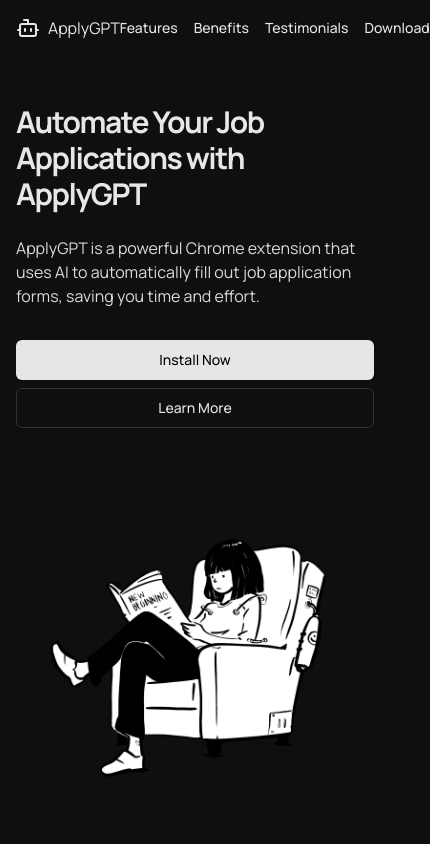
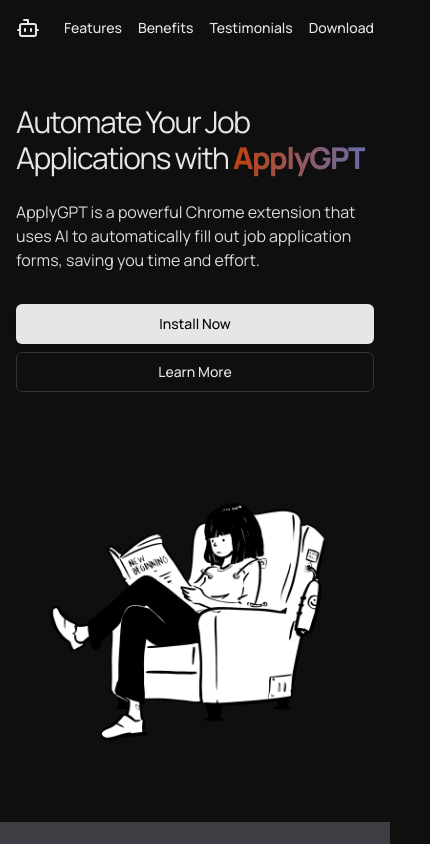
Before and after one commit to VishnuVardhanBR/applygpt-website, a Next.js app: page / in a window 390 px wide. Shown: the top 844 px of the page, 430 px wide, since content can reach past the window. Built offline with nearby package versions, Linux system fonts and the light colour scheme.

Commit message:
Gradient text

```diff
--- a/app/globals.css
+++ b/app/globals.css
@@ -39,4 +39,21 @@
   h1, h2, h3, h4, h5, h6 {
     @apply font-heading;
   }
+}.animate-gradient {
+  background-size: 300%;
+  -webkit-animation: animatedgradient 6s ease infinite alternate;
+  -moz-animation: animatedgradient 6s ease infinite alternate;
+  animation: animatedgradient 6s ease infinite alternate;
 }
+
+@keyframes animatedgradient {
+  0% {
+    background-position: 0% 50%;
+  }
+  50% {
+    background-position: 100% 50%;
+  }
+  100% {
+    background-position: 0% 50%;
+  }
+}
--- a/components/main.jsx
+++ b/components/main.jsx
@@ -9,7 +9,7 @@ export function Main() {
       <header className="px-4 lg:px-6 h-14 flex items-center">
         <Link href="#" className="flex items-center justify-center" prefetch={false}>
           <BotIcon className="h-6 w-6" />
-          <span className="pl-2">ApplyGPT</span>
+          <span className="pl-2 lg:block hidden">ApplyGPT</span>
         </Link>
         <nav className="ml-auto flex gap-4 sm:gap-6">
           <Link href="#features" className="text-sm font-medium hover:underline underline-offset-4" prefetch={false}>
@@ -32,8 +32,8 @@ export function Main() {
             <div className="grid gap-6 lg:grid-cols-[1fr_400px] lg:gap-12 xl:grid-cols-[1fr_600px]">
               <div className="flex flex-col justify-center space-y-4">
                 <div className="space-y-2">
-                  <h1 className="text-3xl font-bold tracking-tighter sm:text-5xl xl:text-6xl/none">
-                    Automate Your Job Applications with ApplyGPT
+                  <h1 className="text-3xl font-normal tracking-tighter sm:text-5xl xl:text-6xl/none">
+                    Automate Your Job Applications with <span className="bg-gradient-to-r from-orange-700 via-blue-500 to-green-400 text-transparent bg-clip-text bg-300% animate-gradient font-black">ApplyGPT</span>
                   </h1>
                   <p className="max-w-[600px] text-muted-foreground md:text-xl py-4">
                     ApplyGPT is a powerful Chrome extension that uses AI to automatically fill out job application
@@ -105,7 +105,7 @@ export function Main() {
                     <div className="grid gap-1">
                       <h3 className="text-xl font-bold">Resume Optimization</h3>
                       <p className="text-muted-foreground">
-                        ApplyGPT can analyze job listings and optimize your resume to better match the requirements.
+                        ApplyGPT can analyze job listings and optimize your resume/cover letter to better match the requirements.
                       </p>
                     </div>
                   </li>
@@ -233,8 +233,8 @@ export function Main() {
         </section>
         <section className="w-full py-12 md:py-24 lg:py-32 border-t flex flex-col items-center" id="download">
           <div className="container px-4 md:px-6">
-            <div className="grid gap-10 sm:px-10 md:gap-16 md:grid-cols-2">
-              <div className="space-y-4">
+            <div className="grid gap-10 sm:px-10 md:gap-16 md:grid-cols-2 ">
+              <div className="flex flex-col items-center space-y-4 text-center space-y-4">
                 <div className="inline-block rounded-lg bg-muted px-3 py-1 text-sm">Download</div>
                 <h2 className="lg:leading-tighter text-3xl font-bold tracking-tighter sm:text-4xl md:text-5xl xl:text-[3.4rem] 2xl:text-[3.75rem]">
                   Get ApplyGPT and Streamline Your Job Search
@@ -247,7 +247,7 @@ export function Main() {
                   Install Now
                 </Link>
               </div>
-              <div className="flex flex-col items-start space-y-4 ">
+              <div className="flex flex-col items-center space-y-4 text-center">
                 <div className="inline-block rounded-lg bg-muted px-3 py-1 text-sm">Security</div>
                 <p className="mx-auto max-w-[700px] text-muted-foreground md:text-xl/relaxed">
                   ApplyGPT is a secure and privacy-focused extension that respects your data. Your personal information
--- a/tailwind.config.js
+++ b/tailwind.config.js
@@ -11,6 +11,16 @@ export default {
       fontFamily: {
         heading: ['var(--font-heading)', ...fontFamily.sans],
         body: ['var(--font-body)', ...fontFamily.sans]
+      },
+      keyframes: {
+        animatedgradient: {
+          '0%': { backgroundPosition: '0% 50%' },
+          '50%': { backgroundPosition: '100% 50%' },
+          '100%': { backgroundPosition: '0% 50%' },
+        },
+      },
+      backgroundSize: {
+        '300%': '300%',
       },
       colors: {
         border: 'hsl(var(--border))',
@@ -65,7 +75,9 @@ export default {
       },
       animation: {
         "accordion-down": "accordion-down 0.2s ease-out",
-        "accordion-up": "accordion-up 0.2s ease-out"
+        "accordion-up": "accordion-up 0.2s ease-out",
+        gradient: 'animatedgradient 6s ease infinite alternate',
+
       },
     },
   },
```
